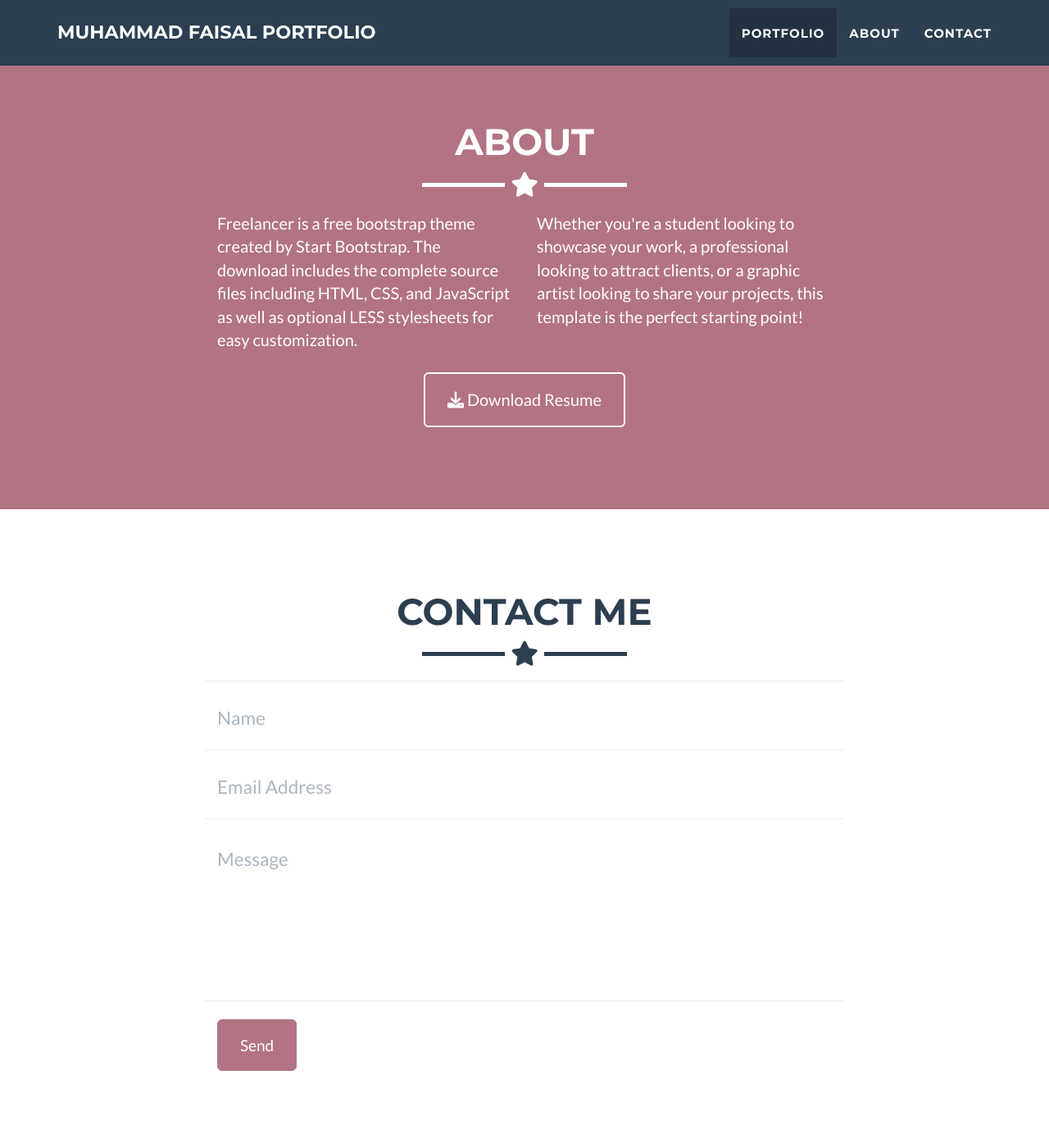
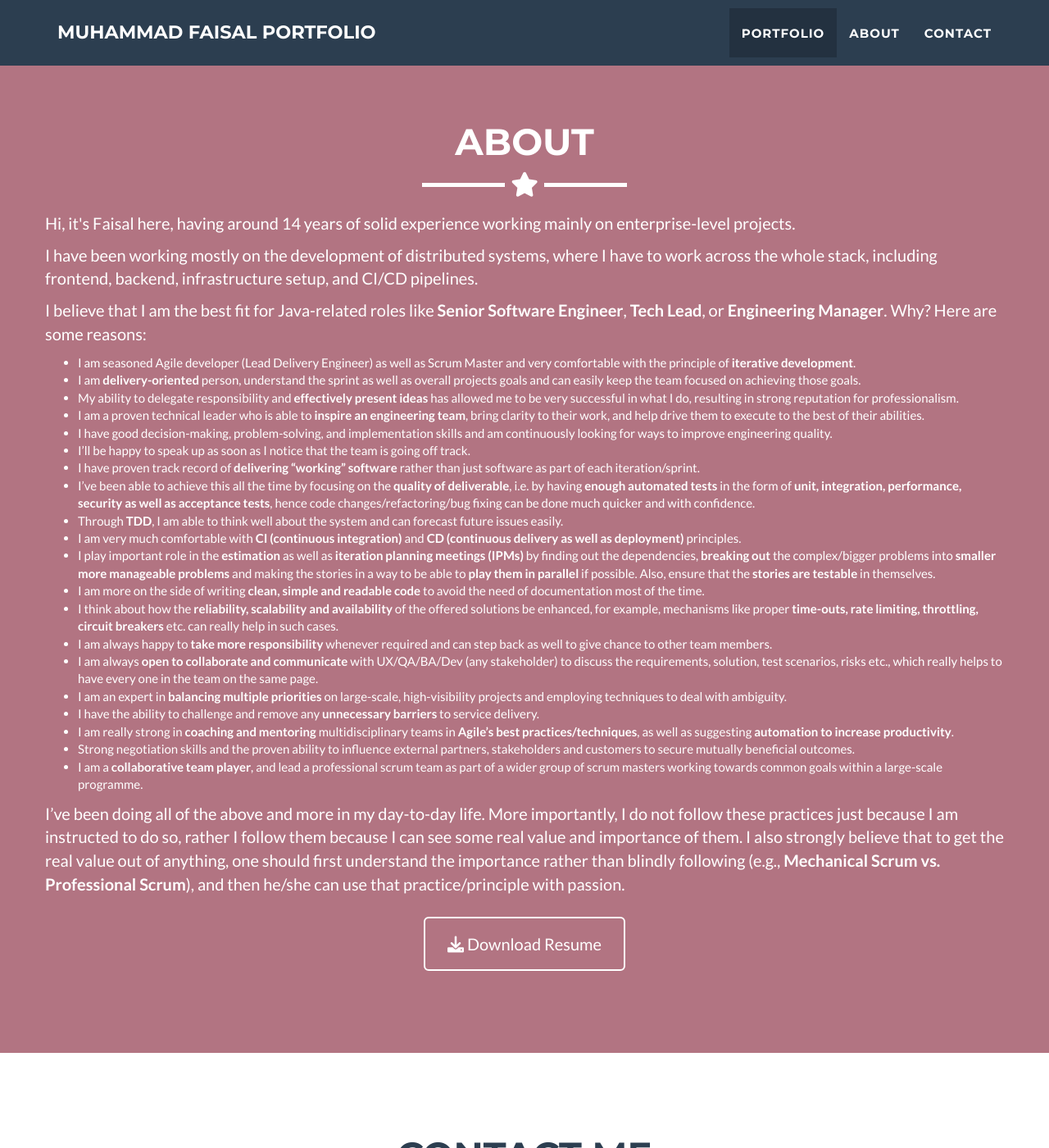
Before and after one commit to faisalazam/faisalazam.github.io, a Jekyll site: the page built from _posts/2014-07-18-project-1.markdown, in a window 1280 px wide and 1400 px high, scrolled down 1432 px. Shown: the whole window at 82% size. Built offline with Jekyll 4.4.1, drawn with Linux system fonts in a browser that asks for light colours.

Commit message:
Updated about section with relevant details.

```diff
--- a/_includes/about.html
+++ b/_includes/about.html
@@ -8,15 +8,104 @@
       </div>
     </div>
     <div class="row">
-      <div class="col-lg-4 col-lg-offset-2">
-        <p>Freelancer is a free bootstrap theme created by Start Bootstrap. The download includes the complete
-          source files including HTML, CSS, and JavaScript as well as optional LESS stylesheets for easy
-          customization.</p>
-      </div>
-      <div class="col-lg-4">
-        <p>Whether you're a student looking to showcase your work, a professional looking to attract clients, or
-          a graphic artist looking to share your projects, this template is the perfect starting point! </p>
-      </div>
+      <p>Hi, it's Faisal here, having around 14 years of solid experience working mainly on enterprise-level
+        projects.</p>
+      <p>
+        I have been working mostly on the development of distributed systems, where I have to work across the whole
+        stack, including frontend, backend, infrastructure setup, and CI/CD pipelines.
+      </p>
+      <p>
+        I believe that I am the best fit for Java-related roles like <b>Senior Software Engineer</b>, <b>Tech
+        Lead</b>, or <b>Engineering Manager</b>. Why? Here are some reasons:
+      </p>
+      <ul>
+        <li>I am seasoned Agile developer (Lead Delivery Engineer) as well as Scrum Master and very comfortable with
+          the
+          principle of <strong>iterative development</strong>.
+        </li>
+        <li>I am <strong>delivery-oriented</strong> person, understand the sprint as well as overall projects goals
+          and can easily keep the
+          team focused on achieving those goals.
+        </li>
+        <li>My ability to delegate responsibility and <strong>effectively present ideas</strong> has allowed me to
+          be very successful
+          in what I do, resulting in strong reputation for professionalism.
+        </li>
+        <li>I am a proven technical leader who is able to <strong>inspire an engineering team</strong>, bring
+          clarity to their work,
+          and help drive them to execute to the best of their abilities.
+        </li>
+        <li>I have good decision-making, problem-solving, and implementation skills and am continuously looking for
+          ways to
+          improve engineering quality.
+        </li>
+        <li>I’ll be happy to speak up as soon as I notice that the team is going off track.</li>
+        <li>I have proven track record of <strong>delivering “working” software</strong> rather than just software
+          as part of each iteration/sprint.
+        </li>
+        <li>I’ve been able to achieve this all the time by focusing on the <strong>quality of deliverable</strong>,
+          i.e. by
+          having <strong>enough automated tests</strong> in the form of <strong>unit, integration, performance,
+            security as well as acceptance tests</strong>,
+          hence code changes/refactoring/bug fixing can be done much quicker and with confidence.
+        </li>
+        <li>Through <strong>TDD</strong>, I am able to think well about the system and can forecast future issues
+          easily.
+        </li>
+        <li>I am very much comfortable with <strong>CI (continuous integration)</strong> and <strong>CD (continuous
+          delivery as well as deployment)</strong> principles.
+        </li>
+        <li>I play important role in the <strong>estimation</strong> as well as <strong>iteration planning meetings
+          (IPMs)</strong> by finding out the
+          dependencies, <strong>breaking out</strong> the complex/bigger problems into <strong>smaller more
+            manageable problems</strong> and making the
+          stories in a way to be able to <strong>play them in parallel</strong> if possible. Also, ensure that the
+          <strong>stories are testable</strong> in themselves.
+        </li>
+        <li>I am more on the side of writing <strong>clean, simple and readable code</strong> to avoid the need of
+          documentation most of the time.
+        </li>
+        <li>I think about how the <strong>reliability, scalability and availability</strong> of the offered
+          solutions be enhanced, for example,
+          mechanisms like proper <strong>time-outs, rate limiting, throttling, circuit breakers</strong> etc. can
+          really help in such cases.
+        </li>
+        <li>I am always happy to <strong>take more responsibility</strong> whenever required and can step back as
+          well to give chance to other team members.
+        </li>
+        <li>I am always <strong>open to collaborate and communicate</strong> with UX/QA/BA/Dev (any stakeholder) to
+          discuss the requirements,
+          solution, test scenarios, risks etc., which really helps to have every one in the team on the same page.
+        </li>
+        <li>I am an expert in <strong>balancing multiple priorities</strong> on large-scale, high-visibility
+          projects and employing techniques
+          to deal with ambiguity.
+        </li>
+        <li>I have the ability to challenge and remove any <strong>unnecessary barriers</strong> to service
+          delivery.
+        </li>
+        <li>I am really strong in <strong>coaching and mentoring</strong> multidisciplinary teams in <strong>Agile’s
+          best practices/techniques</strong>, as well as suggesting <strong>automation to increase
+          productivity</strong>.
+        </li>
+        <li>Strong negotiation skills and the proven ability to influence external partners, stakeholders and
+          customers to
+          secure mutually beneficial outcomes.
+        </li>
+        <li>I am a <strong>collaborative team player</strong>, and lead a professional scrum team as part of a wider
+          group of scrum masters
+          working towards common goals within a large-scale programme.
+        </li>
+      </ul>
+      <p>
+        I’ve been doing all of the above and more in my day-to-day life. More importantly, I do not follow these
+        practices just because I am instructed to do so, rather I follow them because I can see some real value and
+        importance of them. I also strongly believe that to get the real value out of anything, one should first
+        understand the importance rather than blindly following (e.g., <strong>Mechanical Scrum vs. Professional
+        Scrum</strong>), and then he/she can use that practice/principle with passion.
+      </p>
+    </div>
+    <div class="row">
       <div class="col-lg-8 col-lg-offset-2 text-center">
         <a href="../assets/docs/Detailed_Resume.docx" download class="btn btn-lg btn-outline">
           <i class="fa fa-download"></i> Download Resume
```
